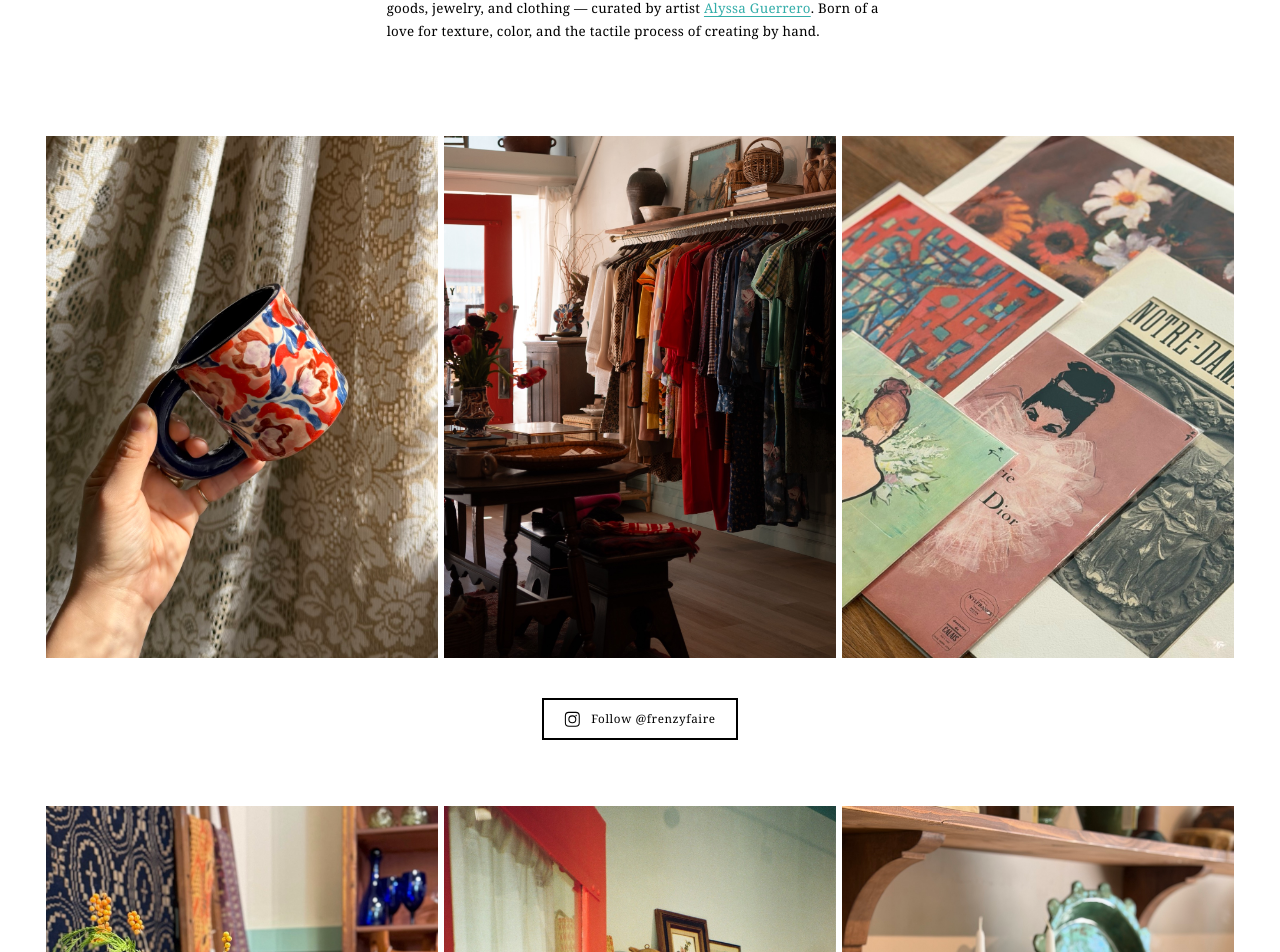
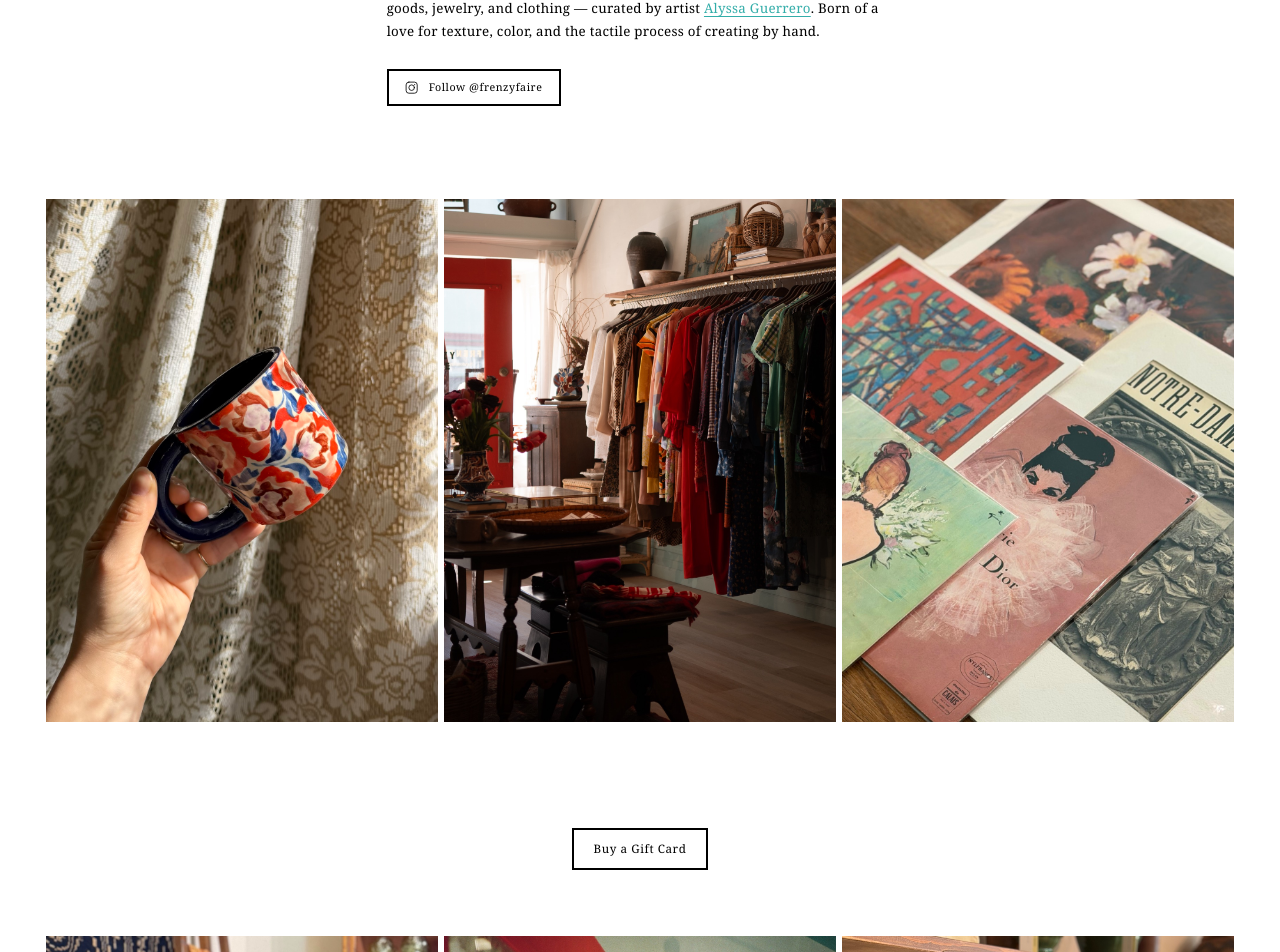
Before and after one commit to timothybuck13/frenzy-faire, a React (Vite) app: page / in a window 1280 px wide. Shown: the part 919-1871 px from the top of the page. Built offline with nearby package versions, Linux system fonts and the light colour scheme.

Commit message:
Reorder: IG under about, gift card, gallery, mailing list, opening party, simple footer

```diff
--- a/src/App.jsx
+++ b/src/App.jsx
@@ -228,7 +228,7 @@ export default function App() {
         </div>
       </section>
 
-      {/* About */}
+      {/* About + Instagram button */}
       <section id="about" className="py-20 md:py-28">
         <div className="max-w-2xl mx-auto px-6 md:px-8">
           <p
@@ -248,43 +248,20 @@ export default function App() {
             . Born of a love for texture, color, and the tactile process of
             creating by hand.
           </p>
-        </div>
-      </section>
-
-      {/* Featured trio: pottery, interior, clothing */}
-      <section className="pb-8 md:pb-12">
-        <div style={{ maxWidth: '1200px', margin: '0 auto', padding: '0 6px' }}>
-          <div className="gallery-row" style={{ display: 'grid', gridTemplateColumns: '1fr 1fr 1fr', gap: '6px' }}>
-            <div className="gallery-img" style={{ width: '100%', aspectRatio: '3/4', overflow: 'hidden' }}>
-              <img src="/photos/flower-mug.jpg" alt="Handcrafted flower mug" loading="lazy" style={{ width: '100%', height: '100%', objectFit: 'cover', display: 'block' }} />
-            </div>
-            <div className="gallery-img" style={{ width: '100%', aspectRatio: '3/4', overflow: 'hidden' }}>
-              <img src="/photos/interior-1.jpg" alt="Frenzy Faire interior" loading="lazy" style={{ width: '100%', height: '100%', objectFit: 'cover', display: 'block' }} />
-            </div>
-            <div className="gallery-img" style={{ width: '100%', aspectRatio: '3/4', overflow: 'hidden' }}>
-              <img src="/photos/mid-century-art-prints.jpg" alt="Mid century modern art prints" loading="lazy" style={{ width: '100%', height: '100%', objectFit: 'cover', display: 'block' }} />
-            </div>
-          </div>
-        </div>
-      </section>
-
-      {/* Instagram button */}
-      <section className="pb-16 md:pb-20">
-        <div className="max-w-2xl mx-auto px-6 md:px-8 text-center">
           <a
             href="https://www.instagram.com/frenzyfaire/"
             target="_blank"
             rel="noopener noreferrer"
-            className="inline-flex items-center justify-center gap-3 px-6 py-3 border-2 border-black text-black no-underline transition-transform hover:scale-[1.025]"
+            className="inline-flex items-center gap-3 mt-8 px-5 py-2.5 border-2 border-black text-black no-underline transition-transform hover:scale-[1.025]"
             style={{
               fontFamily: "'Georgia', serif",
               letterSpacing: '0.05em',
-              fontSize: '0.875em',
+              fontSize: '0.8em',
               textDecoration: 'none',
             }}
           >
             <svg
-              className="w-5 h-5"
+              className="w-4 h-4"
               viewBox="0 0 24 24"
               fill="none"
               stroke="currentColor"
@@ -301,26 +278,53 @@ export default function App() {
         </div>
       </section>
 
-      {/* Photo Gallery */}
+      {/* Featured trio */}
+      <section className="pb-8 md:pb-12">
+        <div style={{ maxWidth: '1200px', margin: '0 auto', padding: '0 6px' }}>
+          <div style={{ display: 'grid', gridTemplateColumns: '1fr 1fr 1fr', gap: '6px' }}>
+            <div className="gallery-img" style={{ width: '100%', aspectRatio: '3/4', overflow: 'hidden' }}>
+              <img src="/photos/flower-mug.jpg" alt="Handcrafted flower mug" loading="lazy" style={{ width: '100%', height: '100%', objectFit: 'cover', display: 'block' }} />
+            </div>
+            <div className="gallery-img" style={{ width: '100%', aspectRatio: '3/4', overflow: 'hidden' }}>
+              <img src="/photos/interior-1.jpg" alt="Frenzy Faire interior" loading="lazy" style={{ width: '100%', height: '100%', objectFit: 'cover', display: 'block' }} />
+            </div>
+            <div className="gallery-img" style={{ width: '100%', aspectRatio: '3/4', overflow: 'hidden' }}>
+              <img src="/photos/mid-century-art-prints.jpg" alt="Mid century modern art prints" loading="lazy" style={{ width: '100%', height: '100%', objectFit: 'cover', display: 'block' }} />
+            </div>
+          </div>
+        </div>
+      </section>
+
+      {/* Gift Card button */}
+      <section className="py-16 md:py-20">
+        <div className="max-w-2xl mx-auto px-6 md:px-8 text-center">
+          <a
+            href="https://app.squareup.com/gift/MLJZ93FYMD68M/order"
+            target="_blank"
+            rel="noopener noreferrer"
+            className="inline-flex items-center justify-center px-6 py-3 border-2 border-black text-black no-underline transition-transform hover:scale-[1.025]"
+            style={{
+              fontFamily: "'Georgia', serif",
+              letterSpacing: '0.05em',
+              fontSize: '0.875em',
+              textDecoration: 'none',
+            }}
+          >
+            Buy a Gift Card
+          </a>
+        </div>
+      </section>
+
+      {/* Main Gallery */}
       <section className="pb-20 md:pb-28">
-        <div className="gallery-container" style={{ maxWidth: '1200px', margin: '0 auto', padding: '0 6px' }}>
+        <div style={{ maxWidth: '1200px', margin: '0 auto', padding: '0 6px' }}>
           <Gallery photoList={photos.filter(p => !featuredSrcs.has(p.src))} />
         </div>
       </section>
 
-      {/* Mailing List CTA */}
-      <section className="py-20 md:py-28 border-t border-neutral-200">
+      {/* Mailing List button */}
+      <section className="py-16 md:py-20">
         <div className="max-w-2xl mx-auto px-6 md:px-8 text-center">
-          <p
-            style={{
-              fontFamily: "'Georgia', serif",
-              fontSize: '1.25em',
-              letterSpacing: '0.03em',
-              marginBottom: '1.5rem',
-            }}
-          >
-            Stay in the loop
-          </p>
           <a
             href="https://squareup.com/outreach/rjqyGM/subscribe"
             target="_blank"
@@ -331,7 +335,6 @@ export default function App() {
               letterSpacing: '0.05em',
               fontSize: '0.875em',
               textDecoration: 'none',
-              minWidth: '11.25rem',
             }}
           >
             Join the Mailing List
@@ -352,55 +355,23 @@ export default function App() {
             Opening Party
           </p>
         </div>
-        <div className="gallery-container" style={{ maxWidth: '1200px', margin: '0 auto', padding: '0 6px' }}>
+        <div style={{ maxWidth: '1200px', margin: '0 auto', padding: '0 6px' }}>
           <Gallery photoList={openingPartyPhotos} />
         </div>
       </section>
 
       {/* Footer */}
-      <footer className="py-12 md:py-16 border-t border-neutral-200">
+      <footer className="py-12 md:py-16">
         <div className="max-w-2xl mx-auto px-6 md:px-8 text-center">
-          <div
-            className="flex flex-col sm:flex-row items-center justify-center gap-6 mb-10"
+          <p
             style={{
               fontFamily: "'Georgia', serif",
-              fontSize: '0.875em',
-              letterSpacing: '0.05em',
+              fontSize: '0.85em',
+              letterSpacing: '0.03em',
+              color: '#666',
             }}
           >
-            <a
-              href="https://app.squareup.com/gift/MLJZ93FYMD68M/order"
-              target="_blank"
-              rel="noopener noreferrer"
-              className="inline-flex items-center justify-center px-6 py-3 border-2 border-black text-black no-underline transition-transform hover:scale-[1.025]"
-              style={{
-                fontFamily: "'Georgia', serif",
-                letterSpacing: '0.05em',
-                fontSize: '0.875em',
-                textDecoration: 'none',
-                minWidth: '11.25rem',
-              }}
-            >
-              Buy a Gift Card
-            </a>
-          </div>
-          <p
-            className="text-neutral-400"
-            style={{
-              fontFamily: "'Georgia', serif",
-              fontSize: '0.75em',
-              letterSpacing: '0.03em',
-            }}
-          >
-            Built by{' '}
-            <a
-              href="https://timothybuck.me"
-              target="_blank"
-              rel="noopener noreferrer"
-              className="text-neutral-400 hover:text-neutral-600 transition-colors"
-            >
-              Timothy Buck
-            </a>
+            484 Union Street, North Beach, San Francisco
           </p>
         </div>
       </footer>
```
